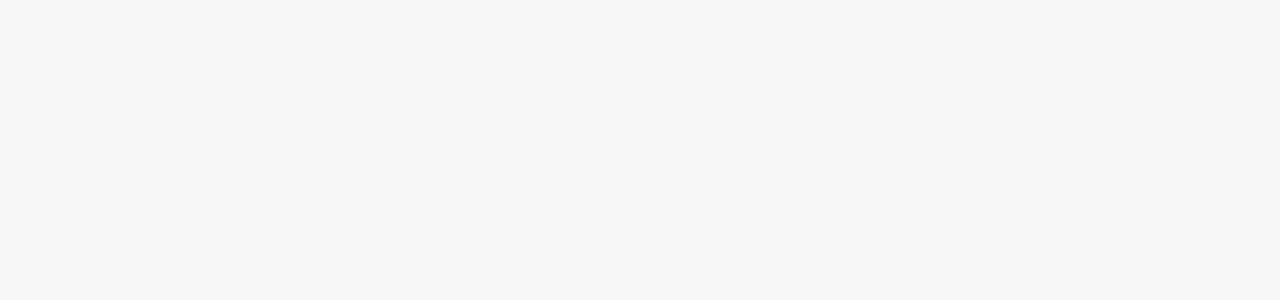
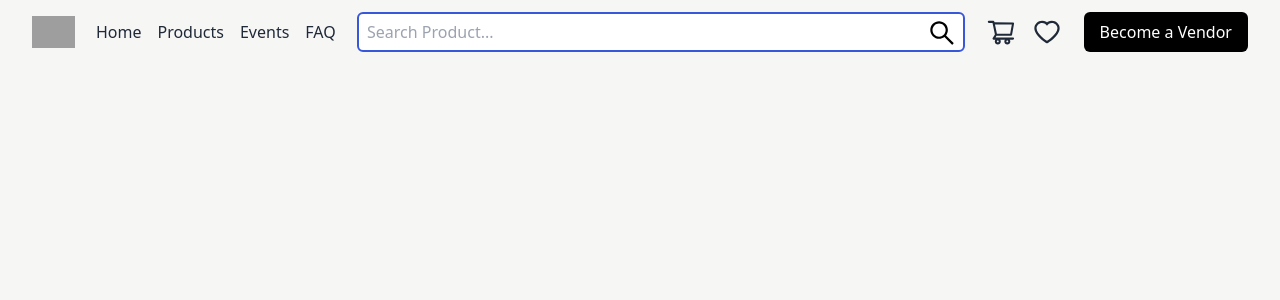
Before and after one commit to DariusGuillaume/ecommerce-website, a React (Create React App) app in the folder frontend/: page / in a window 1280 px wide. Before the commit this address had no page. Shown: the top 300 px of the page. Built offline with nearby package versions, Linux system fonts and the light colour scheme; grey boxes are pictures that could not be loaded.

Commit message:
home top bar added

```diff
--- a/frontend/package.json
+++ b/frontend/package.json
@@ -3,6 +3,8 @@
   "version": "0.1.0",
   "private": true,
   "dependencies": {
+    "@fortawesome/free-solid-svg-icons": "^6.5.2",
+    "@fortawesome/react-fontawesome": "^0.2.1",
     "@testing-library/jest-dom": "^5.17.0",
     "@testing-library/react": "^13.4.0",
     "@testing-library/user-event": "^13.5.0",
@@ -11,6 +13,7 @@
     "react-dom": "^18.3.1",
     "react-icons": "^5.2.1",
     "react-lottie": "^1.2.4",
+    "react-redux": "^9.1.2",
     "react-router-dom": "^6.23.1",
     "react-scripts": "5.0.1",
     "web-vitals": "^2.1.4"
@@ -40,6 +43,7 @@
     ]
   },
   "devDependencies": {
+    "@babel/plugin-proposal-private-property-in-object": "^7.21.11",
     "autoprefixer": "^10.4.19",
     "postcss": "^8.4.38",
     "tailwindcss": "^3.4.3"
--- a/frontend/src/App.js
+++ b/frontend/src/App.js
@@ -1,12 +1,13 @@
 import React from "react";
 import "./App.css";
 import { BrowserRouter, Route, Routes } from "react-router-dom";
-import { LoginPage, RegisterPage } from "./Routes.js";
+import { LoginPage, RegisterPage,HomePage } from "./Routes.js";
 
 const App = () => {
   return (
     <BrowserRouter>
       <Routes>
+      <Route path="/" element={<HomePage />} />
         <Route path="/login" element={<LoginPage />} />
         <Route path="/register" element={<RegisterPage />} />
       </Routes>
--- a/frontend/src/Routes.js
+++ b/frontend/src/Routes.js
@@ -1,4 +1,5 @@
 import LoginPage from "./pages/LoginPage.jsx";
 import RegisterPage from "./pages/RegisterPage.jsx";
+import HomePage from "./pages/HomePage.jsx";
 
-export { LoginPage, RegisterPage };
+export { LoginPage, RegisterPage, HomePage };
--- /dev/null
+++ b/frontend/src/components/DropDown.jsx
@@ -0,0 +1,39 @@
+import React from "react";
+import { useNavigate } from "react-router-dom";
+import styles from "../styles/styles.js";
+
+const DropDown = ({ categoriesData, setDropDown }) => {
+  const navigate = useNavigate();
+  const submitHandle = (i) => {
+    navigate(`/products?category=${i.title}`);
+    setDropDown(false);
+    window.location.reload();
+  };
+  return (
+    <div className="pb-4 w-[270px] bg-[#fff] absolute z-30 rounded-b-md shadow-sm">
+      {categoriesData &&
+        categoriesData.map((i, index) => (
+          <div
+            key={index}
+            className={`${styles.noramlFlex}`}
+            onClick={() => submitHandle(i)}
+          >
+            <img
+              src={i.image_Url}
+              style={{
+                width: "25px",
+                height: "25px",
+                objectFit: "contain",
+                marginLeft: "10px",
+                userSelect: "none",
+              }}
+              alt=""
+            />
+            <h3 className="m-3 cursor-pointer select-none">{i.title}</h3>
+          </div>
+        ))}
+    </div>
+  );
+};
+
+export default DropDown;
--- /dev/null
+++ b/frontend/src/components/Home/Home.jsx
@@ -0,0 +1,9 @@
+import React from 'react'
+
+const Home = () => {
+  return (
+    <div>Home</div>
+  )
+}
+
+export default Home
--- /dev/null
+++ b/frontend/src/components/Layout/Header.jsx
@@ -0,0 +1,107 @@
+import React, { useState, useEffect } from 'react';
+import { Link } from 'react-router-dom';
+import { AiOutlineShoppingCart, AiOutlineHeart, AiOutlineSearch } from 'react-icons/ai';
+
+const Header = () => {
+  const [searchTerm, setSearchTerm] = useState('');
+  const [active, setActive] = useState(false);
+
+  const handleSearchChange = (e) => {
+    const term = e.target.value;
+    setSearchTerm(term);
+    // Perform search functionality here based on the search term
+  };
+
+  useEffect(() => {
+    window.addEventListener('scroll', () => {
+      if (window.scrollY > 70) {
+        setActive(true);
+      } else {
+        setActive(false);
+      }
+    });
+  }, []);
+
+  return (
+    <header className={`fixed top-0 w-full z-10 transition-all duration-300 ${active ? 'bg-white shadow-md' : 'bg-transparent'}`}>
+      <div className="max-w-7xl mx-auto px-4 sm:px-6 lg:px-8">
+        <div className="flex items-center justify-between h-16">
+          {/* Logo */}
+          <div className="flex-shrink-0">
+            <Link to="/">
+              <img src="../../assets/ecommerce-svgrepo-com.svg" alt="Logo" className="h-8 w-auto" />
+            </Link>
+          </div>
+
+          {/* Navigation */}
+          <nav className="hidden md:flex md:items-center md:space-x-4">
+            <Link to="/" className="text-gray-800 hover:text-gray-600">
+              Home
+            </Link>
+            <Link to="/products" className="text-gray-800 hover:text-gray-600">
+              Products
+            </Link>
+            <Link to="/events" className="text-gray-800 hover:text-gray-600">
+              Events
+            </Link>
+            <Link to="/faq" className="text-gray-800 hover:text-gray-600">
+              FAQ
+            </Link>
+          </nav>
+
+          {/* Search Box */}
+          <div className="w-[50%] relative">
+            <input
+              type="text"
+              placeholder="Search Product..."
+              value={searchTerm}
+              onChange={handleSearchChange}
+              className="h-[40px] w-full px-2 border-[#3957db] border-[2px] rounded-md"
+            />
+            <AiOutlineSearch
+              size={30}
+              className="absolute right-2 top-1.5 cursor-pointer"
+            />
+          </div>
+
+          {/* Icons */}
+          <div className="flex items-center space-x-4">
+            <Link to="/cart">
+              <AiOutlineShoppingCart size={30} className="text-gray-800" />
+            </Link>
+            <Link to="/wishlist">
+              <AiOutlineHeart size={30} className="text-gray-800" />
+            </Link>
+          </div>
+
+          {/* Become Seller Button */}
+          <div className="hidden md:block">
+            <Link to="/become-seller">
+              <button className="bg-black text-white px-4 py-2 rounded-md">
+                Become a Vendor
+              </button>
+            </Link>
+          </div>
+
+          {/* Mobile Menu Button */}
+          <div className="md:hidden">
+            <button
+              type="button"
+              className="text-gray-800 hover:text-gray-600 focus:outline-none focus:text-gray-600"
+              aria-label="Toggle menu"
+            >
+              <svg viewBox="0 0 24 24" className="h-6 w-6 fill-current">
+                <path
+                  fillRule="evenodd"
+                  d="M4 5h16a1 1 0 0 1 0 2H4a1 1 0 1 1 0-2zm0 6h16a1 1 0 0 1 0 2H4a1 1 0 0 1 0-2zm0 6h16a1 1 0 0 1 0 2H4a1 1 0 0 1 0-2z"
+                />
+              </svg>
+            </button>
+          </div>
+        </div>
+      </div>
+    </header>
+  );
+};
+
+export default Header;
--- /dev/null
+++ b/frontend/src/pages/HomePage.jsx
@@ -0,0 +1,12 @@
+import React from "react";
+import Header from "../components/Layout/Header";
+
+const HomePage = () => {
+    return (
+        <div>
+            <Header />
+        </div>
+    );
+}
+
+export default HomePage;
--- a/frontend/src/pages/RegisterPage.jsx
+++ b/frontend/src/pages/RegisterPage.jsx
@@ -1,5 +1,5 @@
 import React from 'react'
-import Register from '../components/Register/Register.jsx'
+import Register from '../components/Register/Register.jsx';
 
 const RegisterPage = () => {
   return (
```
Also changed, not shown: frontend/src/assets/ecommerce-svgrepo-com.svg (added), 1 other file (tests, documents, lock files or other folders).
